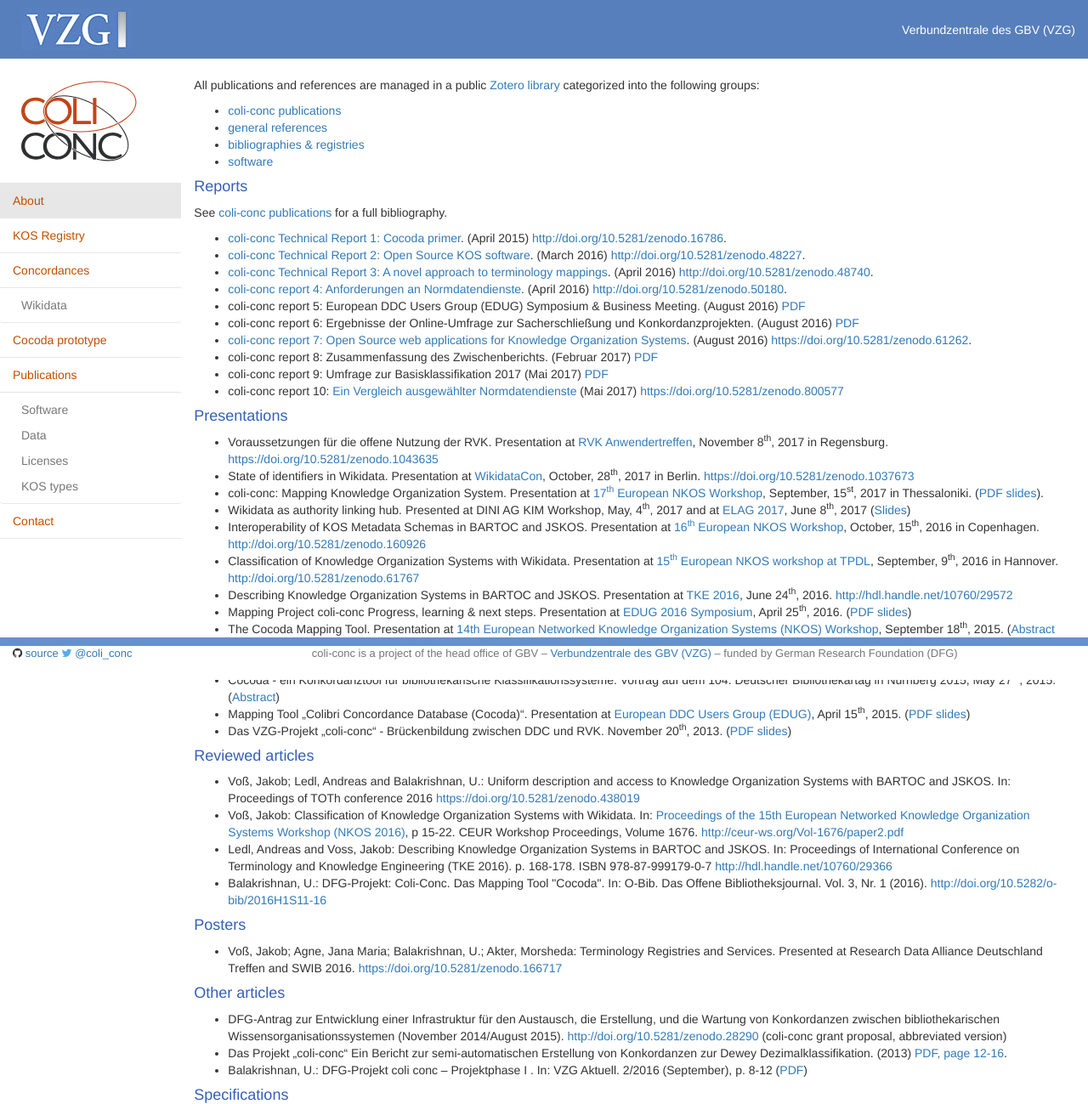
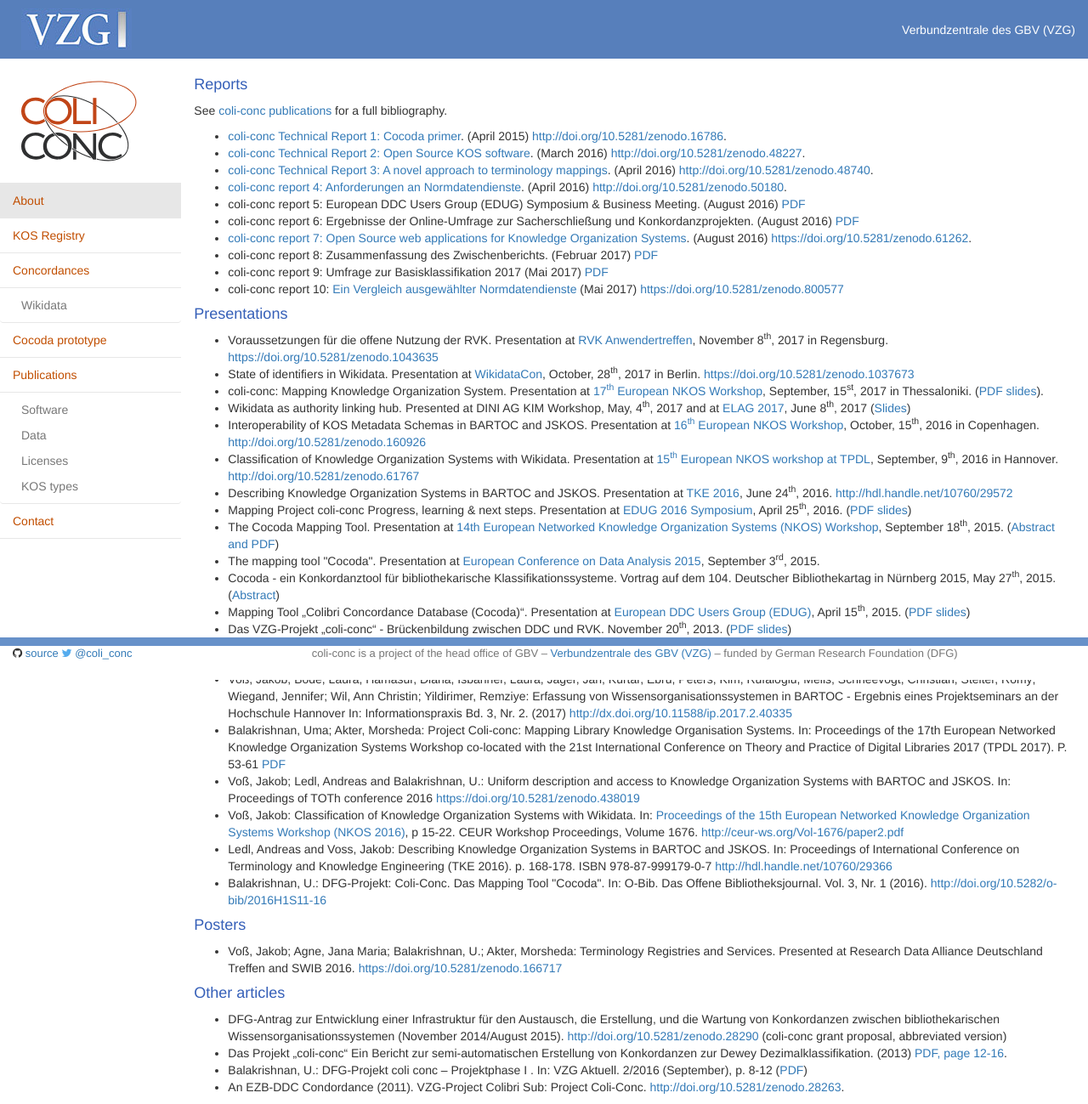
Before and after one commit to gbv/coli-conc.gbv.de, a PHP site: page /publications in a window 1280 px wide. Shown: the top 1299 px of the page at 85% size. Run offline with PHP 8.4, Linux system fonts and the light colour scheme; data that the repository does not hold is empty; some libraries are stand-ins or nearby versions.

Commit message:
Update publications

```diff
--- a/publications/index.php
+++ b/publications/index.php
@@ -3,25 +3,6 @@ $BASE = '..';
 include "$BASE/header.php";
 ?>
 
-<p>
-  All publications and references are managed in a public
-  <a href="https://www.zotero.org/groups/coli-conc/items/">Zotero library</a>
-  categorized into the following groups:
-  <ul>
-    <li>
-      <a href="https://www.zotero.org/groups/coli-conc/items/collectionKey/WCRJ5V4U">coli-conc publications</a>
-    </li>
-    <li>
-      <a href="https://www.zotero.org/groups/coli-conc/items/collectionKey/EEIKTSXF">general references</a>
-    </li>
-    <li>
-      <a href="https://www.zotero.org/groups/coli-conc/items/collectionKey/JFWNH78B">bibliographies &amp; registries</a>
-    </li>
-    <li>
-      <a href="https://www.zotero.org/groups/coli-conc/items/collectionKey/W5F4ENNP">software</a>
-    </li>
-  </ul>
-</p>
 <h4>Reports</h4>
 <p>
   See
@@ -155,6 +136,18 @@ include "$BASE/header.php";
 <h4>Reviewed articles</h4>
 <ul>
   <li>
+    Voß, Jakob; Bode, Laura; Hamasur, Diana; Isbanner, Laura; Jäger, Jan;
+    Kurtar, Ebru; Peters, Kim; Rufaioglu, Melis; Schneevogt, Christian; Stelter,
+    Romy; Wiegand, Jennifer; Wil, Ann Christin; Yildirimer, Remziye:
+    Erfassung von Wissensorganisationssystemen in BARTOC - Ergebnis eines Projektseminars an der Hochschule Hannover
+    In: Informationspraxis Bd. 3, Nr. 2. (2017)
+    <a href="http://dx.doi.org/10.11588/ip.2017.2.40335 ">http://dx.doi.org/10.11588/ip.2017.2.40335</a>
+  </li>
+  <li>
+    Balakrishnan, Uma; Akter, Morsheda: Project Coli-conc: Mapping Library Knowledge Organisation Systems. In: Proceedings of the 17th European Networked Knowledge Organization Systems Workshop co-located with the 21st International Conference on Theory and Practice of Digital Libraries 2017 (TPDL 2017). P. 53-61
+    <a href="http://ceur-ws.org/Vol-1937/paper5.pdf">PDF</a>
+  </li>
+  <li>
       Voß, Jakob; Ledl, Andreas and Balakrishnan, U.: Uniform description and access to Knowledge Organization Systems with BARTOC and JSKOS. In: Proceedings of TOTh conference 2016
       <a href="https://doi.org/10.5281/zenodo.438019">https://doi.org/10.5281/zenodo.438019</a>
   </li>
@@ -198,11 +191,11 @@ include "$BASE/header.php";
     Balakrishnan, U.: DFG-Projekt coli conc – Projektphase I </a>.
     In: VZG Aktuell. 2/2016 (September), p. 8-12 (<a href="vzgaktuell.pdf">PDF</a>)
   </li>
- <!--<li>
+  <li>
     An EZB-DDC Condordance (2011).
     VZG-Project Colibri Sub: Project Coli-Conc.
     <a href="http://dx.doi.org/10.5281/zenodo.28263">http://doi.org/10.5281/zenodo.28263</a>.
-  </li>-->
+  </li>
 </ul>
 <h4>Specifications</h4>
 <table class="table">
@@ -232,5 +225,9 @@ include "$BASE/header.php";
   </tbody>
 </table>
 
+<p>
+  See also our <a href="https://www.zotero.org/groups/coli-conc/items/">Zotero library</a>.
+</p>
+
 <?php
 include "$BASE/footer.php";
```
